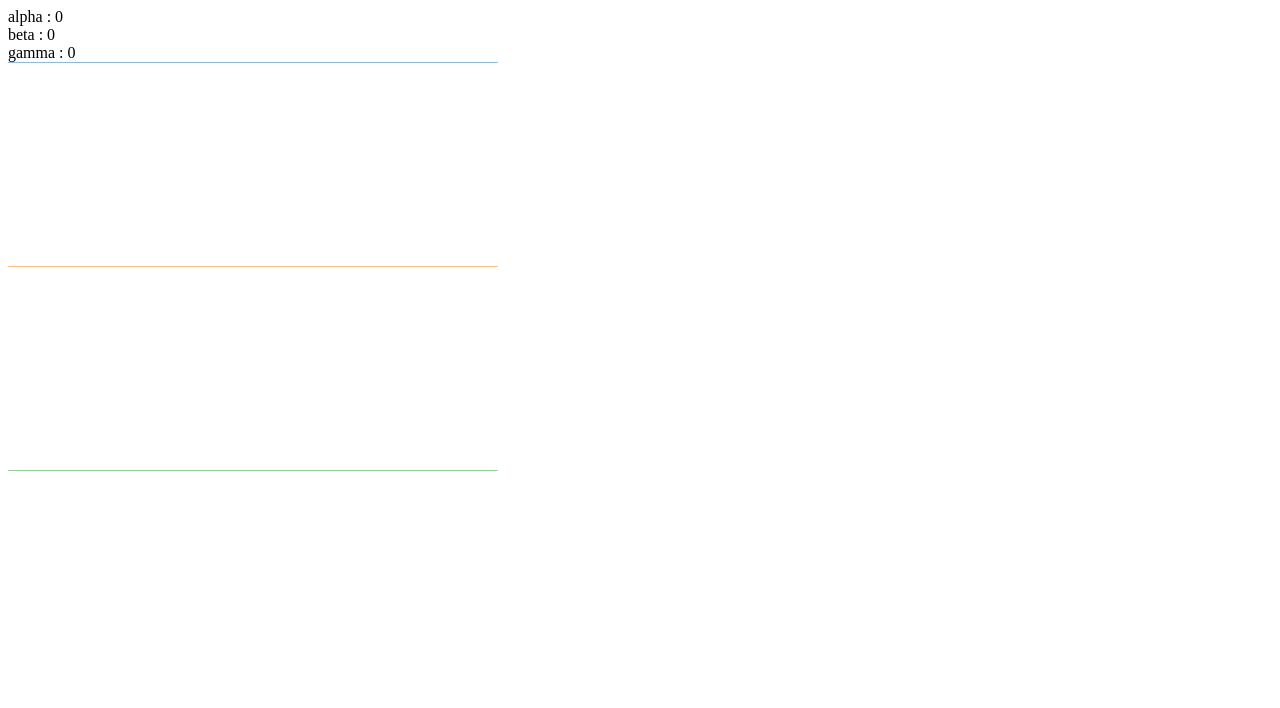
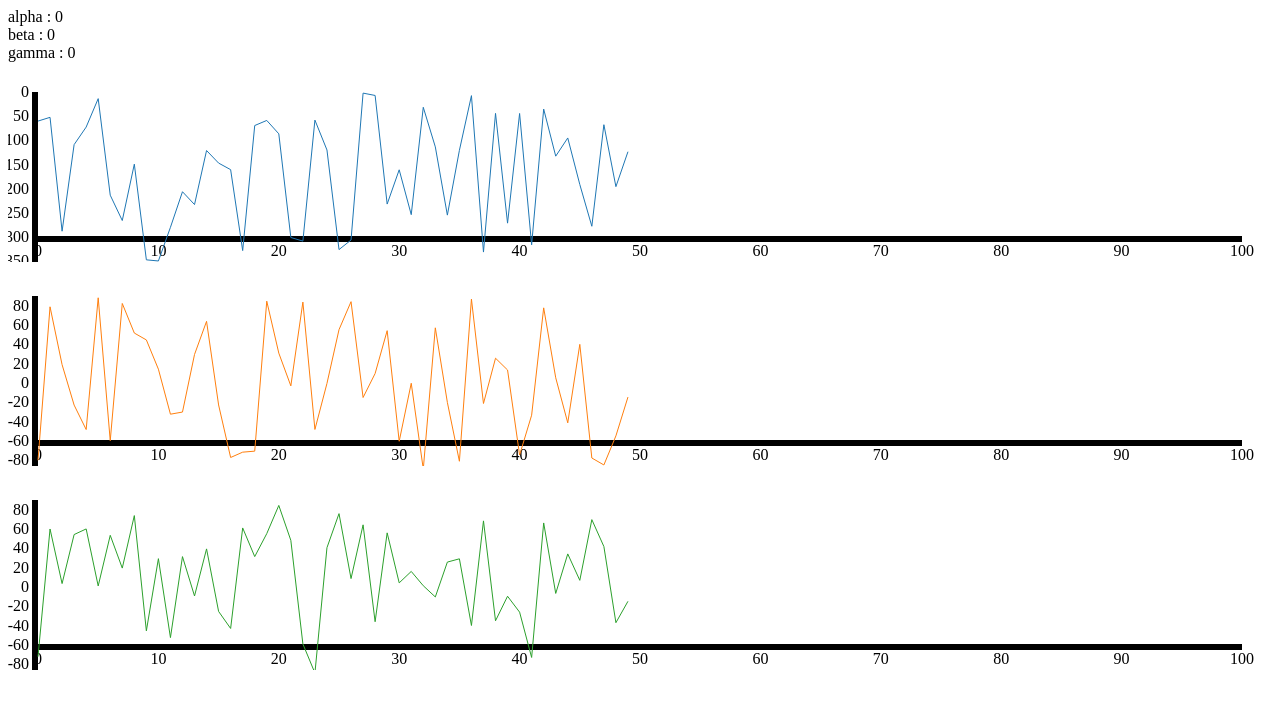
Before and after one commit to SYokono/android_sensor, a plain HTML site: page index.html in a window 1280 px wide. Drawn offline with Linux system fonts and the light colour scheme.

Commit message:
Added Axis

```diff
--- a/index.html
+++ b/index.html
@@ -4,7 +4,7 @@
     <meta http-equiv="Content-Type" content="text/html; charset=utf-8" />
     <meta http-equiv="X-UA-Compatible" content="IE=edge"></meta>
     <meta name="viewport" content="width=device-width, initial-scale=1.0"></meta>
-    <title>Motion Sensorsサンプル</title>
+    <title>android sensor</title>
     <script src="static/js/jquery-3.0.0.min.js" type="text/javascript"></script>
     <script src="static/js/d3.min.js" type="text/javascript"></script>
   </head>
--- a/static/js/index.js
+++ b/static/js/index.js
@@ -3,83 +3,169 @@ $(function(){
     var beta = 0.0;
     var gamma = 0.0;
     var slc_orient = $("#dev_orient");
+    var slc_gAlpha = $("#graph_alpha");
+    var slc_gBeta  = $("#graph_beta");
+    var slc_gGamma = $("#graph_gamma");
+    var padding = {"x": 30, "y":30};
+    var hasOrtEvent = false;
 
     function setOrientVal(opt_alpha, opt_beta, opt_gamma){
-        slc_orient.find(".alpha").children(".val").text(opt_alpha);
-        slc_orient.find(".beta").children(".val").text(opt_beta);
-        slc_orient.find(".gamma").children(".val").text(opt_gamma);
+        slc_orient.find(".alpha")
+                  .children(".val")
+                  .text(opt_alpha);
+
+        slc_orient.find(".beta")
+                  .children(".val")
+                  .text(opt_beta);
+
+        slc_orient.find(".gamma")
+                  .children(".val")
+                  .text(opt_gamma);
     }
+
+
+    // --- set graph
+    var stage_alpha = d3.select("#graph_alpha")
+                        .append("svg:svg")
+                        .attr("width", slc_gAlpha.width())
+                        .attr("height", 200);
+
+    var stage_beta  = d3.select("#graph_beta")
+                        .append("svg:svg")
+                        .attr("width", slc_gBeta.width())
+                        .attr("height", 200);
+
+    var stage_gamma = d3.select("#graph_gamma")
+                        .append("svg:svg")
+                        .attr("width", slc_gGamma.width())
+                        .attr("height", 200);
+
+    var xScale = d3.scale.linear()
+                   .domain([0, 100])
+                   .range([padding.x, slc_gAlpha.width() - padding.x]);
+
+    var yScale360 = d3.scale.linear()
+                      .domain([0, 360])
+                      .range([padding.y, slc_gAlpha.height()]);
+
+    var yScale90  = d3.scale.linear()
+                      .domain([-90, 90])
+                      .range([slc_gAlpha.height(), padding.y]);
+
+    var xAxis = d3.svg.axis()
+                  .scale(xScale)
+                  .orient("buttom");
+
+    var yAxis360 = d3.svg.axis()
+                     .scale(yScale360)
+                     .orient("left");
+
+    var yAxis90  = d3.svg.axis()
+                     .scale(yScale90)
+                     .orient("left");
+
+
+    var colors = d3.scale.category10();
+    var d3Line360 = d3.svg.line()
+                      .x(function(d,i){return xScale(i);})
+                      .y(function(d,i){return yScale360(d);});
+
+    var d3Line90 = d3.svg.line()
+                     .x(function(d,i){return xScale(i);})
+                     .y(function(d,i){return yScale90(d);});
+    //--- 軸のセット
+    stage_alpha.append("g")
+               .attr("class", "xasis")
+               .attr("transform", "translate(0," + (slc_gAlpha.height() - padding.y) + " )")
+               .call(xAxis);
+
+    stage_alpha.append("g")
+               .attr("class", "yasis")
+               .attr("transform", "translate(" + padding.y + ",0)")
+               .call(yAxis360);
+
+    stage_beta.append("g")
+              .attr("class", "xasis")
+              .attr("transform", "translate(0," + (slc_gBeta.height() - padding.y) + " )")
+              .call(xAxis);
+
+    stage_beta.append("g")
+              .attr("class", "yasis")
+              .attr("transform", "translate(" + padding.y + ",0)")
+              .call(yAxis90);
+
+    stage_gamma.append("g")
+               .attr("class", "xasis")
+               .attr("transform", "translate(0," + (slc_gGamma.height() - padding.y)+ ")")
+               .call(xAxis);
+
+    stage_gamma.append("g")
+               .attr("class", "yasis")
+               .attr("transform", "translate(" + padding.y + ",0)")
+               .call(yAxis90);
+
+    var pos_alpha = [];
+    var pos_beta  = [];
+    var pos_gamma = [];
+
+    var update = function(){
+        if(hasOrtEvent===true){
+            pos_alpha.push(alpha);
+            pos_beta.push( beta);
+            pos_gamma.push(gamma);
+        }else{
+            pos_alpha.push(Math.random() * 360);
+            pos_beta.push( Math.random() * 180 - 90);
+            pos_gamma.push(Math.random() * 180 - 90);
+          }
+
+        if(pos_alpha.length > 100){ pos_alpha.shift(); }
+        if(pos_beta.length  > 100){ pos_beta.shift(); }
+        if(pos_gamma.length > 100){ pos_gamma.shift(); }
+
+            // 削除する
+        stage_alpha.selectAll("path.gline").remove();
+        stage_beta.selectAll("path.gline").remove();
+        stage_gamma.selectAll("path.gline").remove();
+
+            // 描画する
+        stage_alpha.append("path")
+                   .attr("class", "gline")
+                   .attr("d", d3Line360(pos_alpha))
+                   .attr("stroke", colors(0))
+                   .attr("fill", "none")
+                   .attr("opacity", 1);
+
+        stage_beta.append("path")
+                  .attr("class", "gline")
+                  .attr("d", d3Line90(pos_beta))
+                  .attr("stroke", colors(1))
+                  .attr("fill", "none")
+                  .attr("opacity", 1);
+
+        stage_gamma.append("path")
+                   .attr("class", "gline")
+                   .attr("d", d3Line90(pos_gamma))
+                   .attr("stroke", colors(2))
+                   .attr("fill", "none")
+                   .attr("opacity", 1);
+    };
 
     // ---
     setOrientVal(alpha, beta, gamma);
 
     // ---- get compass data
-//    if(window.DebiceOrientationEvent){
+    if(window.DeviceOrientationEvent){
         window.addEventListener("deviceorientation",function(event){
             alpha = event.alpha;
             beta = event.beta;
             gamma = event.gamma;
             setOrientVal(alpha, beta, gamma);
         });
- //   }
-
-    // --- set graph
-    var stage_alpha = d3.select("#graph_alpha")
-                        .append("svg:svg")
-                        .attr("width", $("#graph_alpha").width())
-                        .attr("height", 200);
-
-    var stage_beta  = d3.select("#graph_beta")
-                        .append("svg:svg")
-                        .attr("width", $("#graph_beta").width())
-                        .attr("height", 200);
-
-    var stage_gamma = d3.select("#graph_gamma")
-                        .append("svg:svg")
-                        .attr("width", $("#graph_gamma").width())
-                        .attr("height", 200);
-
-    var colors = d3.scale.category10();
-    var d3Line = d3.svg.line()
-                   .x(function(d,i){return i * 10;})
-                   .y(function(d,i){return d;});
-
-    var pos_alpha = [];
-    var pos_beta  = [];
-    var pos_gamma = [];
-
-    var update = function(){
-        pos_alpha.push(200 * alpha / 360);
-        pos_beta.push( 200 * beta / 180);
-        pos_gamma.push(200 * gamma / 180);
-
-        if(pos_alpha.length > $("#graph_alpha").width()/10){ pos_alpha.shift(); }
-        if(pos_beta.length  > $("#graph_beta").width()/10){  pos_beta.shift(); }
-        if(pos_gamma.length > $("#graph_gamma").width()/10){ pos_z.shift(); }
-
-            // 削除する
-        stage_alpha.selectAll("path").remove();
-        stage_beta.selectAll("path").remove();
-        stage_gamma.selectAll("path").remove();
-
-            // 描画する
-        stage_alpha.append("path")
-                   .attr("d", d3Line(pos_alpha))
-                   .attr("stroke", colors(0))
-                   .attr("fill", "none")
-                   .attr("opacity", 1);
-
-        stage_beta.append("path")
-                  .attr("d", d3Line(pos_beta))
-                  .attr("stroke", colors(1))
-                  .attr("fill", "none")
-                  .attr("opacity", 1);
-
-        stage_gamma.append("path")
-                   .attr("d", d3Line(pos_gamma))
-                   .attr("stroke", colors(2))
-                   .attr("fill", "none")
-                   .attr("opacity", 1);
-    };
-    setInterval(update, 100);
+        console.log("hasEvent");
+        setInterval(update, 100);
+      }else{
+        console.log("not has Event");
+        setInterval(update, 100);
+      }
 });
```
